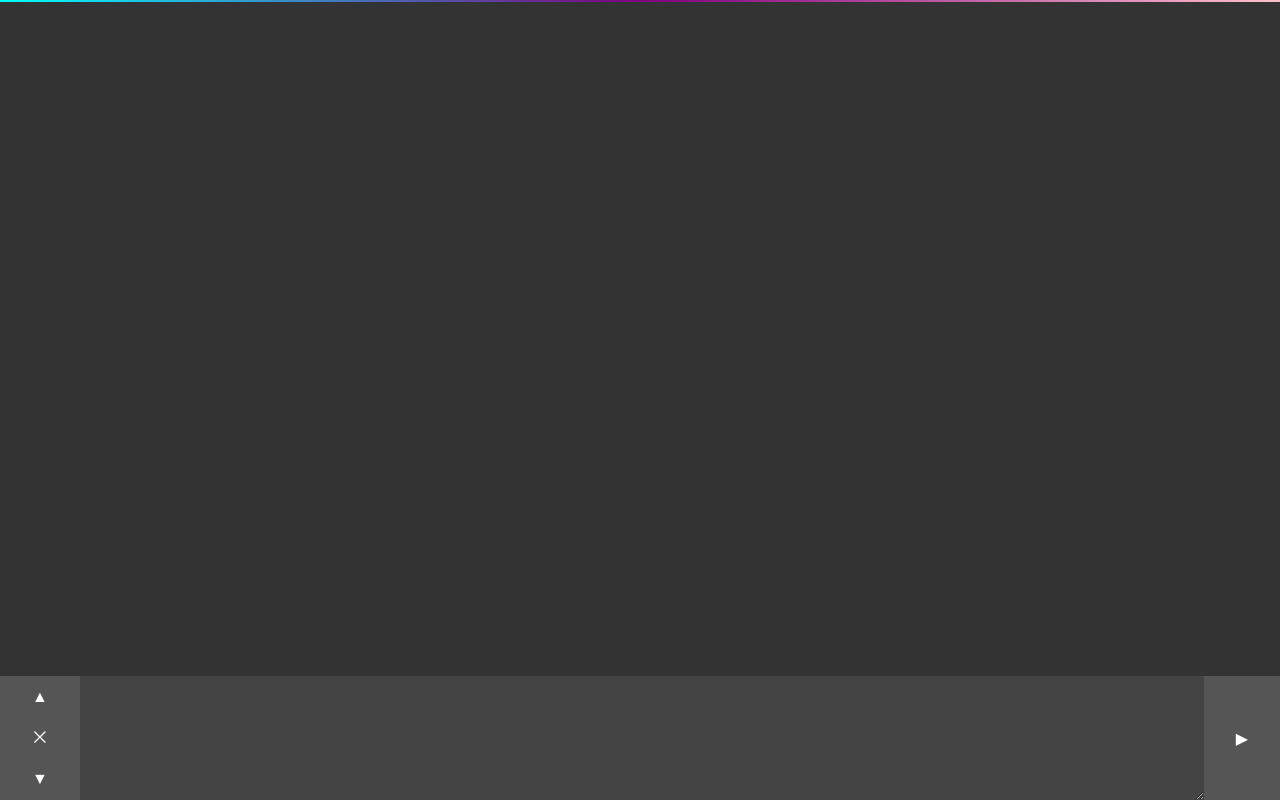
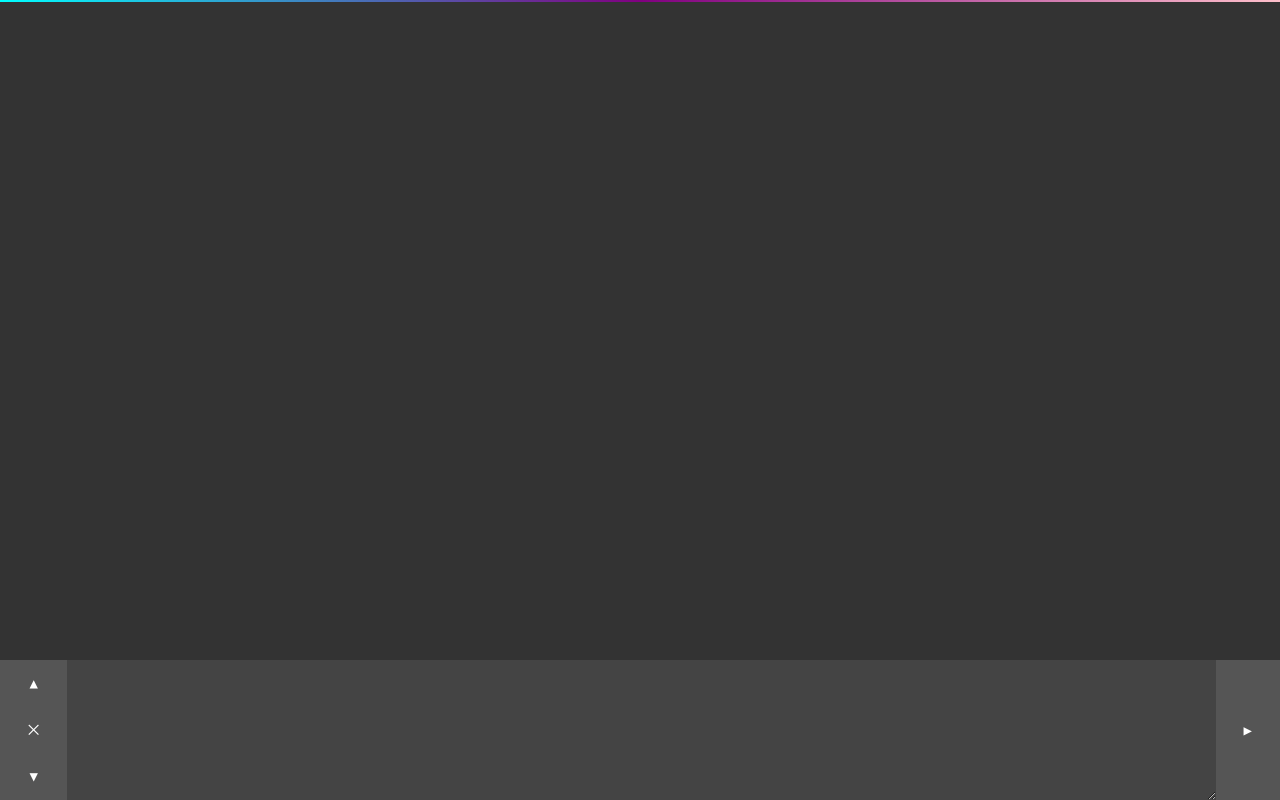
Before and after one commit to liamnewmarch/repl, a plain HTML site: page index.html in a window 1280 px wide. Drawn offline with Linux system fonts and the light colour scheme.

Commit message:
Styling improvements, add padding.

```diff
--- a/app.css
+++ b/app.css
@@ -30,11 +30,16 @@
   flex-shrink: 0;
 }
 
+html, textarea, button {
+  color: #fff;
+  font-family: Monaco, monospace;
+  font-size: 14px;
+  line-height: 1.5;
+  text-rendering: optimizeLegibility;
+}
+
 html {
   background: #333;
-  color: #fff;
-  font-family: sans-serif;
-  text-rendering: optimizeLegibility;
   height: 100%;
 }
 
@@ -45,16 +50,15 @@ body {
 }
 
 ul {
-  font-family: monospace;
   list-style: none;
   margin: 0;
-  padding: 0;
+  padding: .5rem;
   overflow: auto;
 }
 
 li {
-  padding-left: 2em;
-  text-indent: -1.3em;
+  padding-left: 1.5rem;
+  text-indent: -1.2rem;
   white-space: pre;
 }
 
@@ -85,15 +89,11 @@ li::before {
 textarea {
   background: #444;
   border: 0;
-  color: #fff;
-  font: normal 1rem monospace;
   padding: .5rem;
 }
 
 button {
   background: #555;
   border: 0;
-  color: #fff;
-  font: normal 1rem sans-serif;
   padding: .5rem 2rem;
 }
```
